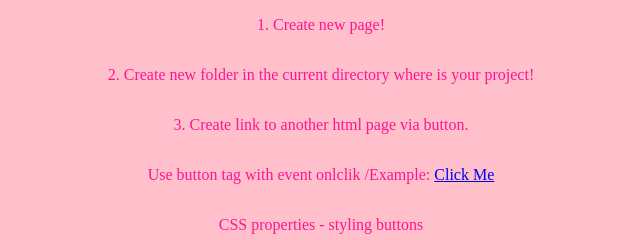
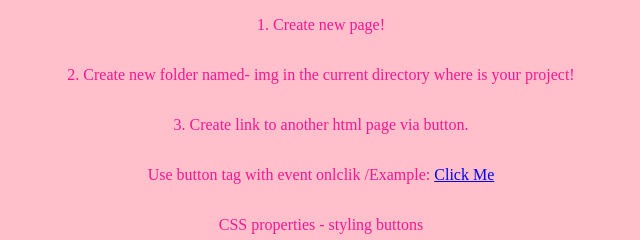
Before and after one commit to hrisstina/web-12, a plain HTML site: page task.html in a window 1280 px wide. Shown: the top 240 px of the page, 319-959 px from the left. Drawn offline with Linux system fonts and the light colour scheme.

Commit message:
Update task.html with new folder instructions

```diff
--- a/task.html
+++ b/task.html
@@ -8,7 +8,7 @@
     </head>
     <body>
       <p>1. Create new page!</p>
-      <p>2. Create new folder in the current directory where is your project! </p>
+      <p>2. Create new folder named- img in the current directory where is your project! </p>
       <p>3. Create link to another html page via button.</p>
       <p> Use button tag with event onlclik /Example: <a href="page1.html" class="button-class">Click Me</a> </p>
         <p> CSS properties - styling buttons </p>
```
